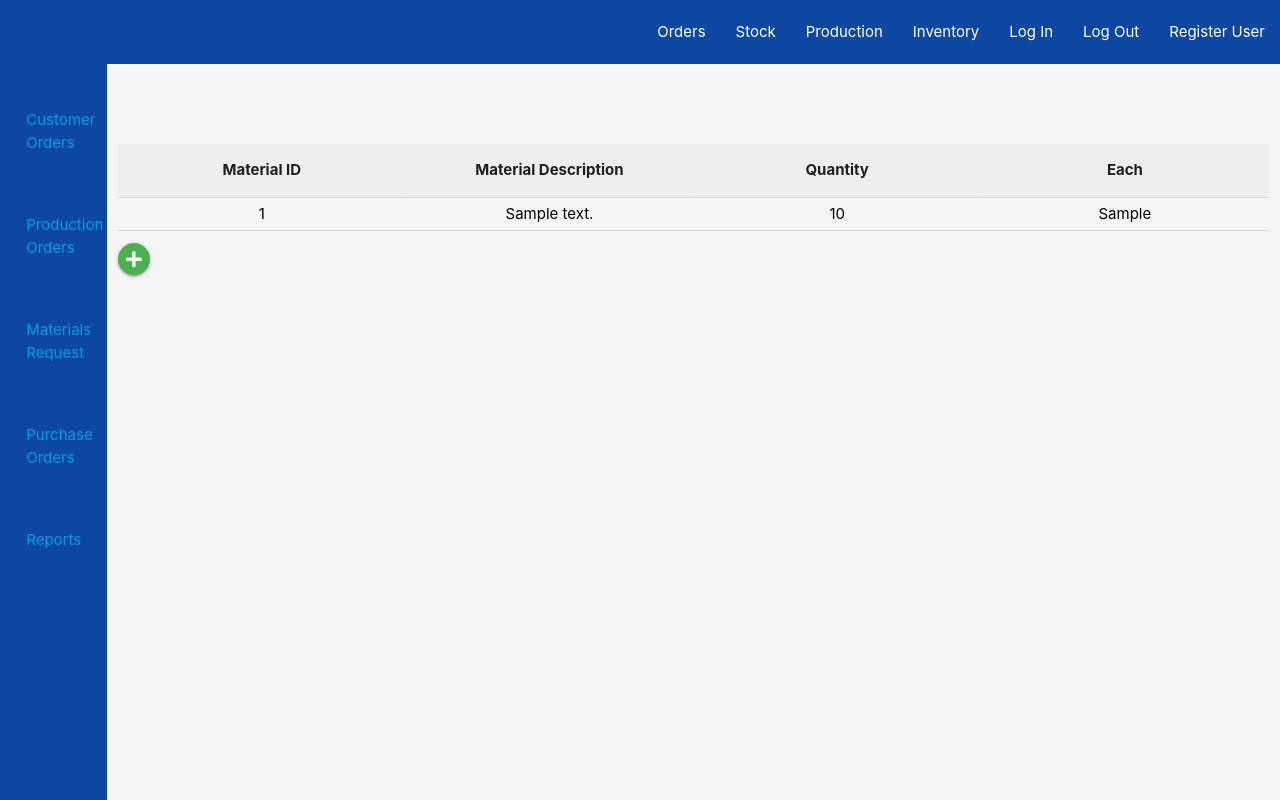
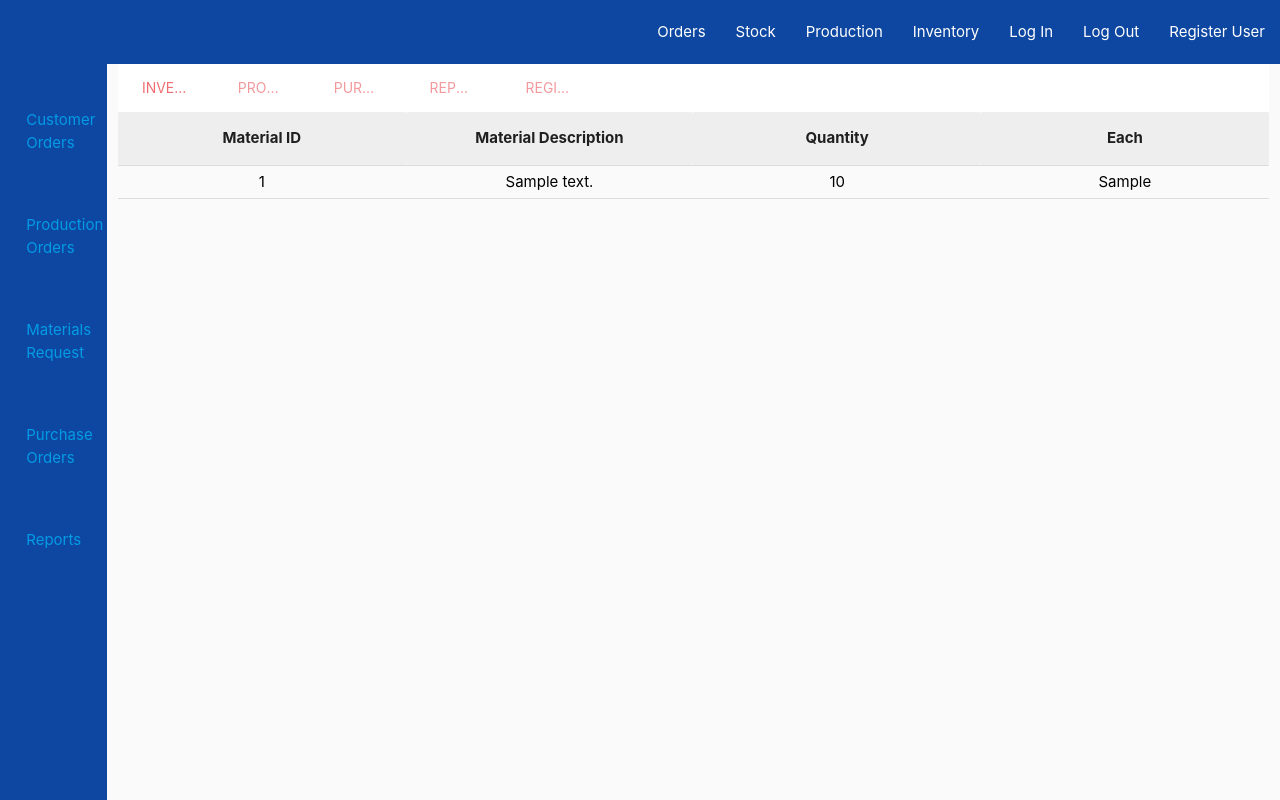
Before and after one commit to mparkcode/test-thia, a Flask app: page / in a window 1280 px wide. Run offline with Flask 2, Linux system fonts and the light colour scheme; a database or web service that is not in the repository returns one stand-in record (values such as "Sample title"); some libraries are stand-ins or nearby versions.

Commit message:
Modified buttons actions for each line of the table, added dropdown for action, add material button moved to a new tab which will retreive the modal, started creating purchases tab view

```diff
--- a/static/css/style.css
+++ b/static/css/style.css
@@ -36,8 +36,24 @@ nav{
     padding: 0 !important;
 }
 
+.tabs .indicator{
+    background-color: transparent;
+}
+
+.tabs .tab{
+    color: black;
+    background-color: white;
+}
+
+.tabs .tab a:focus, .tabs .tab a:focus.active {
+    background-color: #eee;
+    outline: none;
+    border-color: black;
+    border-top-left-radius: 10%;
+    border-top-right-radius: 10%;
+}
+
 .table-wrapper{
-    margin-top: 10vh;
     max-height: 40vh;
     position: relative !important;
     overflow-y: auto;
@@ -57,11 +73,25 @@ tr, td{
 td a{
     color: black;
 }
+
 table{
     border-collapse: collapse;
     table-layout: fixed;
     margin-top: 0;
     width: 100%;
+}
+
+.dropdown-content li {
+    text-align: center;
+    margin:0;
+    padding: 2px;
+    min-height: 25px;
+}
+
+.dropdown-content li>a, .dropdown-content li>span {
+    font-size: 10px;
+    line-height: 10px;
+    padding: 2px 2px;
 }
 
 ::-webkit-scrollbar {
--- a/static/js/script.js
+++ b/static/js/script.js
@@ -3,4 +3,6 @@ $(document).ready(function(){
     $('.fixed-action-btn').floatingActionButton();
     $('.modal').modal();
     $('select').formSelect();
+    $('.dropdown-trigger').dropdown();
+    $('.tabs').tabs();
   });
--- a/templates/base.html
+++ b/templates/base.html
@@ -22,7 +22,7 @@
                 </ul>
         </div>
 
-        <div class="col s12 m11 grey lighten-4 full-height m-0 p-0">
+        <div class="col s12 m11 grey lighten-5 full-height m-0 p-0">
             <nav class="blue darken-4">
                 <div>
                     <ul id="nav-mobile" class="right hide-on-small-and-down">
--- a/templates/inventory.html
+++ b/templates/inventory.html
@@ -1,6 +1,18 @@
 {% extends "base.html" %}
 {% block content %}
-    <div class="table-wrapper">
+    <div class="row m-0">
+        <div class="col s12 p-0">
+            <ul class="tabs">
+                <li class="tab col s1"><a class="active" href="#inventory">Inventory</a></li>
+                <li class="tab col s1"><a href="#prodrequest">Production Requests</a></li>
+                <li class="tab col s1"><a href="#purchases">Purchases</a></li>
+                <li class="tab col s1"><a href="#invreports">Reports</a></li>
+                <li class="tab col s1"><a class="modal-trigger" href="#rgst-mat">Register Materials</a></li>
+            </ul>
+        </div>
+    </div>
+
+    <div class="table-wrapper" id="inventory">
         <table class="centered">
             <thead>
                 <tr>
@@ -13,22 +25,31 @@
         {% for inventory in inventory %}
             <tbody>
                 <tr>
-                    <td><a href="{{ url_for('delete_material', material_id=inventory._id) }}"><div>{{ inventory.material_id }}</div></a></td>
-                    <td><a href="{{ url_for('delete_material', material_id=inventory._id) }}"><div>{{ inventory.material_description }}</div></a></td>
-                    <td><a href="{{ url_for('delete_material', material_id=inventory._id) }}"><div>{{ inventory.material_qty }}</div></a></td>
-                    <td><a href="{{ url_for('delete_material', material_id=inventory._id) }}"><div>{{ inventory.material_unit }}</div></a></td>
+                    <td><a class="dropdown-trigger truncate" data-target="dropdown1" href="#"><div>{{ inventory._id }}</div></a></td>
+                    <td><a class="dropdown-trigger truncate" data-target="dropdown1" href="#"><div>{{ inventory.material_description }}</div></a></td>
+                    <td><a class="dropdown-trigger truncate" data-target="dropdown1" href="#"><div>{{ inventory.material_qty }}</div></a></td>
+                    <td><a class="dropdown-trigger truncate" data-target="dropdown1" href="#"><div>{{ inventory.material_unit }}</div></a></td>
                 </tr>
             </tbody>
+            <ul id="dropdown1" class="dropdown-content">
+                <li><a href="#!">Purchase Material</a></li>
+                <li><a href="{{ url_for('delete_material', material_id=inventory._id) }}">Delete Material</a></li>
+            </ul>
         {% endfor %}
         </table>
     </div>
-    <div class="action-btn">
-        <a class="waves-effect btn-floating add-btn btn-small green modal-trigger" href="#rgst-mat">
-            <i class="fas fa-plus"></i>
-        </a>
+    <div id="prodrequest">Produts Request</div>
+    <div id="invreports"></div>
+    <div class="row" id="purchases">
+        <div class="col s12 m3">
+            <ul>
+                <li><div class="row btn blue darken-4">New Purchase</div></li>
+                <li><div class="row btn blue darken-4">Arrived Materials</div></li>
+            </ul>
+        </div>
     </div>
 
-    <div id="rgst-mat" class="modal modal-fixed-footer grey lighten-4">
+    <div id="rgst-mat" class="modal modal-fixed-footer grey lighten-5">
         <div class="modal-content p-0">
             <h4 class="blue darken-4">Register New Material</h4>
             <h6 class="left">Material ID #</h6>
@@ -56,7 +77,7 @@
                     </div>
                     <div class="row m-0">
                         <div class="col s6 right">
-                            <a href="#!" class="modal-close waves-effect waves-red btn red">Cancel</a>
+                            <a href="{{ url_for('register_material') }}" class="modal-close waves-effect waves-red btn red">Cancel</a>
                         </div>
                         <div class="col s6 left">
                             <button class="waves-effect waves-green btn green" type="submit">Confirm</button>
```
